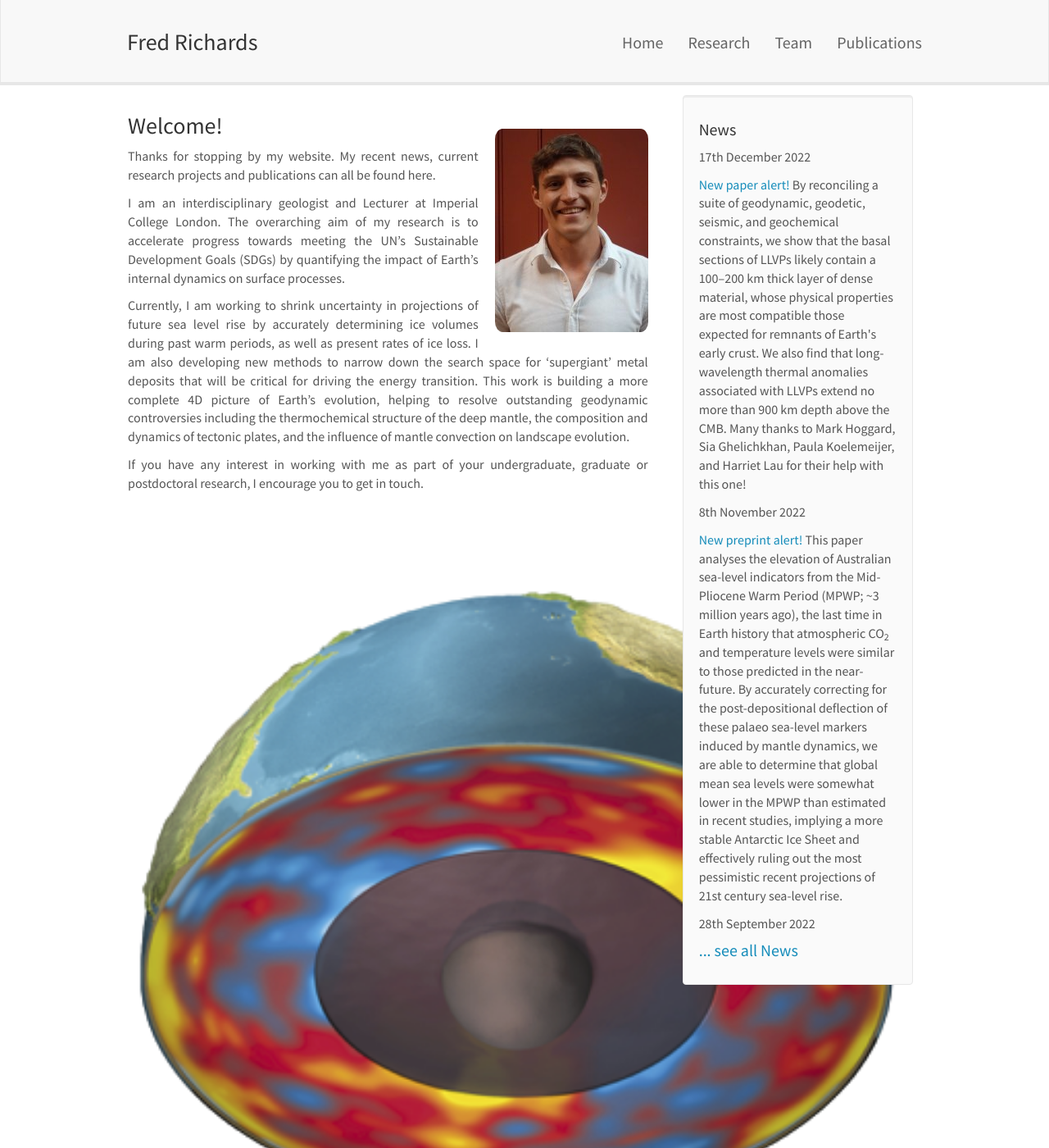
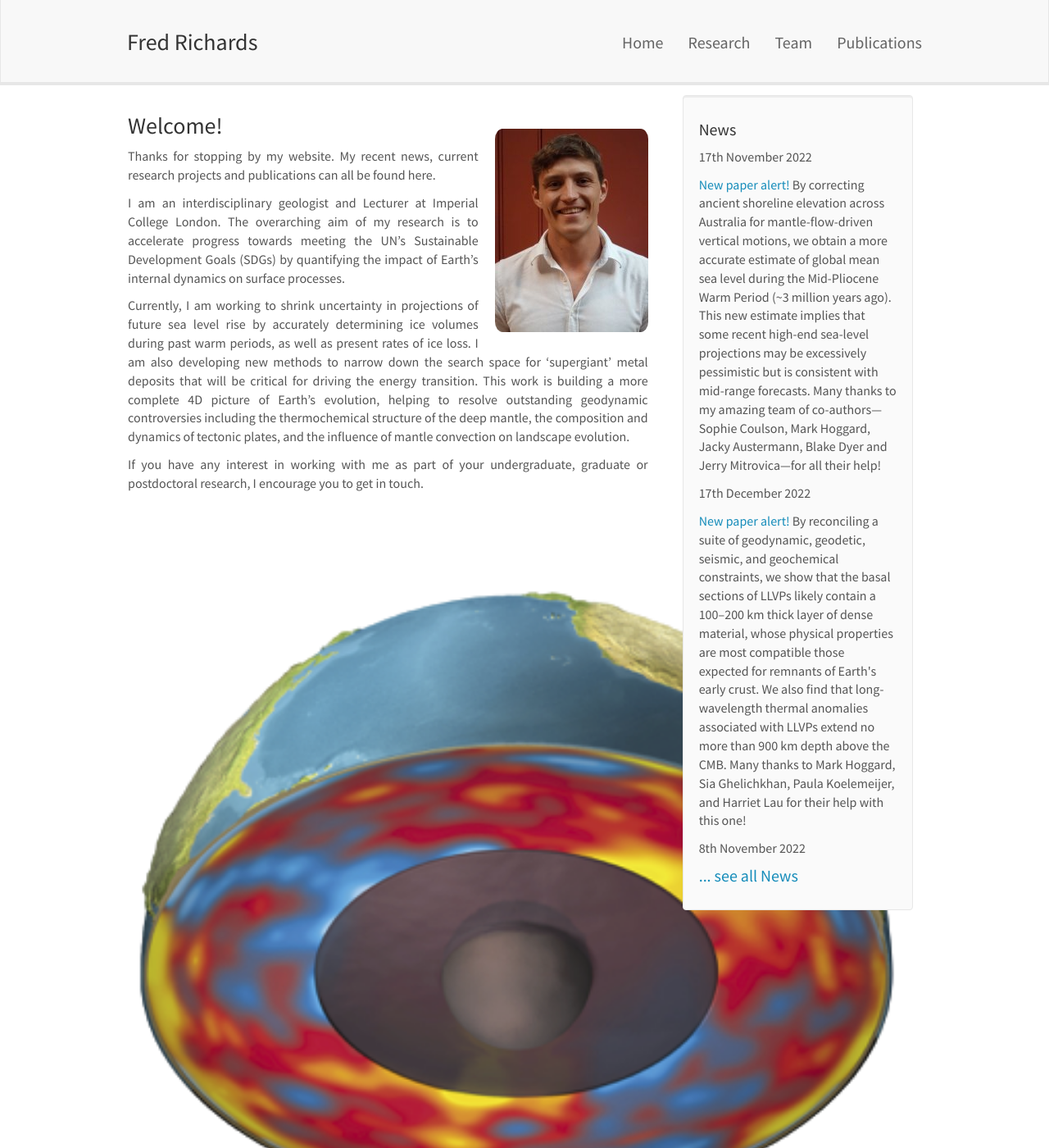
Before and after one commit to freddrichards/freddrichards.github.io, a Jekyll site: the page built from index.md, in a window 1280 px wide and 1400 px high. Shown: the whole window at 82% size. Built offline with Jekyll 4.4.1, drawn with Linux system fonts in a browser that asks for light colours; nearby versions of some CDN libraries.

Commit message:
Update news.yml

```diff
--- a/_data/news.yml
+++ b/_data/news.yml
@@ -1,3 +1,6 @@
+- date: 17th November 2022
+- headline: "<a href='/documents/papers/richards_etal_2023_sciadv.pdf'>New paper alert!</a> By correcting ancient shoreline elevation across Australia for mantle-flow-driven vertical motions, we obtain a more accurate estimate of global mean sea level during the Mid-Pliocene Warm Period (~3 million years ago). This new estimate implies that some recent high-end sea-level projections may be excessively pessimistic but is consistent with mid-range forecasts. Many thanks to my amazing team of co-authors—Sophie Coulson, Mark Hoggard, Jacky Austermann, Blake Dyer and Jerry Mitrovica—for all their help!"
+
 - date: 17th December 2022
 - headline: "<a href='/documents/papers/richards_etal_2023_epsl.pdf'>New paper alert!</a> By reconciling a suite of geodynamic, geodetic, seismic, and geochemical constraints, we show that the basal sections of LLVPs likely contain a 100–200 km thick layer of dense material, whose physical properties are most compatible those expected for remnants of Earth's early crust. We also find that long-wavelength thermal anomalies associated with LLVPs extend no more than 900 km depth above the CMB. Many thanks to Mark Hoggard, Sia Ghelichkhan, Paula Koelemeijer, and Harriet Lau for their help with this one!"
 
```
